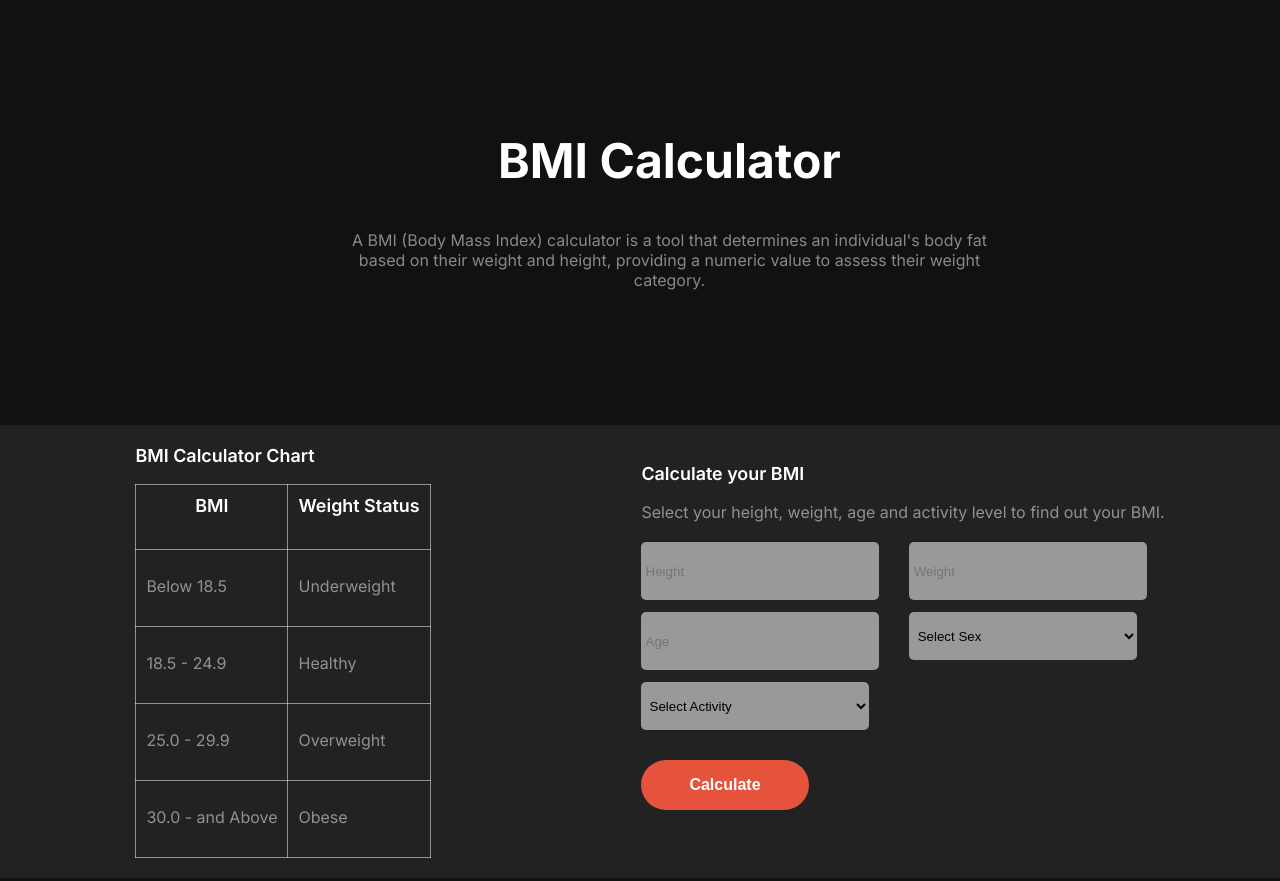
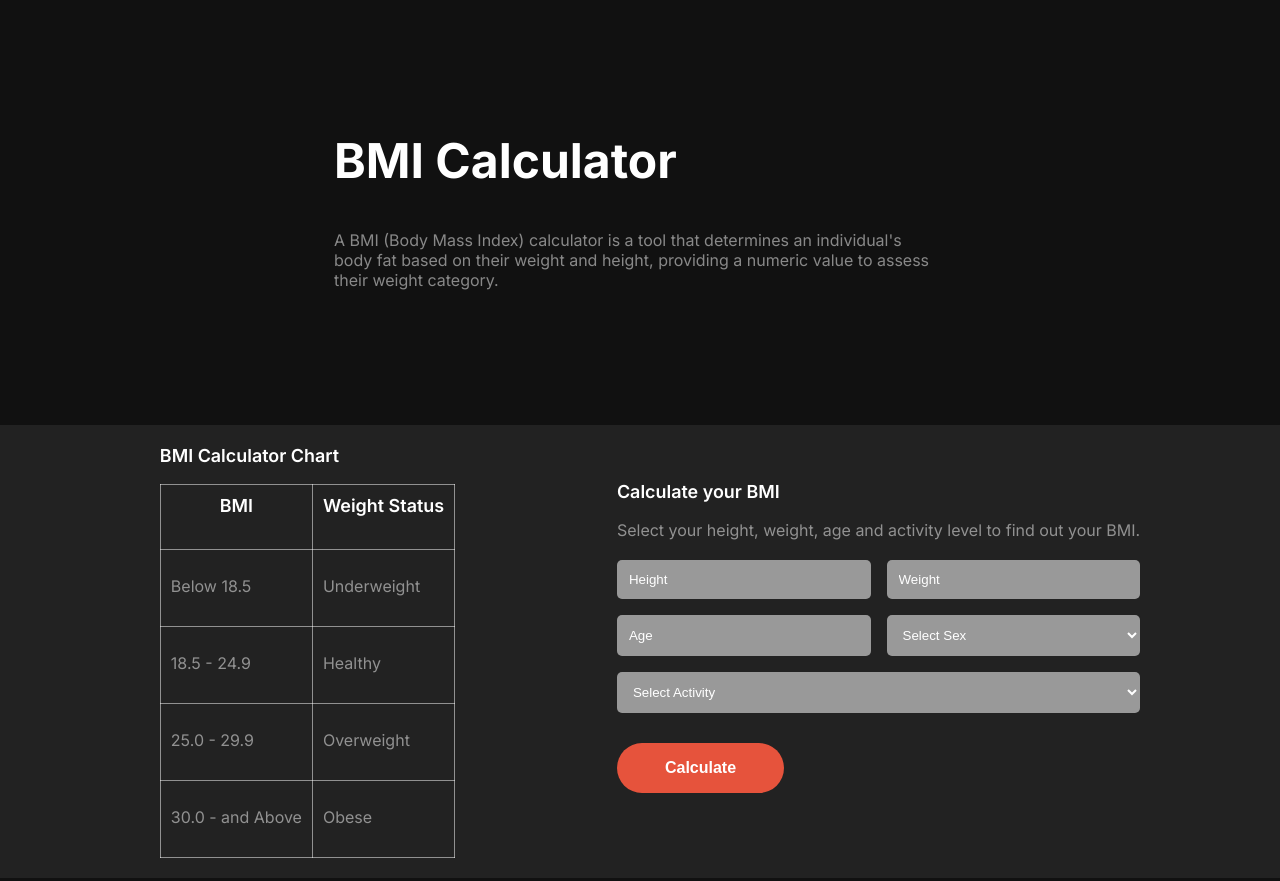
Before and after one commit to MMaria18/Assignment-2, a plain HTML site: page index.html in a window 1280 px wide. Shown: the part 1820-2701 px from the top of the page. Drawn offline with Linux system fonts and the light colour scheme; a web font is replaced by a local one.

Commit message:
new adder

```diff
--- a/assets/style.css
+++ b/assets/style.css
@@ -221,7 +221,7 @@ background: linear-gradient(180deg,black 0%, rgba(35,35,35,1) 40% , black 100%);
 h2{
     font-size: 3rem;
     color: #FFFFFF;
-    text-align: center;
+
 }
 h4{
    margin-top: 0;
@@ -279,8 +279,8 @@ p{
 }
 
 .bmi{
-    text-align: center;
-    width: 671px;
+
+    width: 67%;
     margin: 15% 16%;
 
 }
@@ -299,31 +299,39 @@ th,td{
 }
 .bmi-chart{
     padding: 20px;
+
 }
+
 .bmi-sec{
     display: flex;
-    gap: 20px;
-    margin:30px ;
-    justify-content: space-around;
+    justify-content: space-evenly;
     align-items: center;
+    gap: 2rem;
+    margin: 30px ;
+    max-width: 1440px;
+
+
 }
 #span{
 
-    grid-column: 1 / span 2;
+    grid-column:span 2;
 }
 form {
     display: grid;
-   grid-template-columns: repeat(2,1fr) ;
-    gap: 12px;
+   grid-template-columns: 1fr 1fr ;
+    gap: 1rem;
+
 }
 input, select {
-    padding: 5px;
+    padding: .75rem;
     border: none;
     border-radius: 5px;
-    width: 228px;
-    height: 48px;
+   color: white;
     background-color: #999999;
     backdrop-filter: blur(4px);
+}
+input::placeholder,select::placeholder{
+    color: white;
 }
 .team-img img{
     width: 326px;
--- a/index.html
+++ b/index.html
@@ -125,7 +125,7 @@
 
         </section>
 
-        <section style="background-color:rgba(34, 34, 34, 1) ;">
+        <section class="whole-bmi" style="background-color:rgba(34, 34, 34, 1) ;">
           <div class="bmi-sec">
             <div class="bmi-chart">
                 <h3>BMI Calculator Chart</h3>
```
